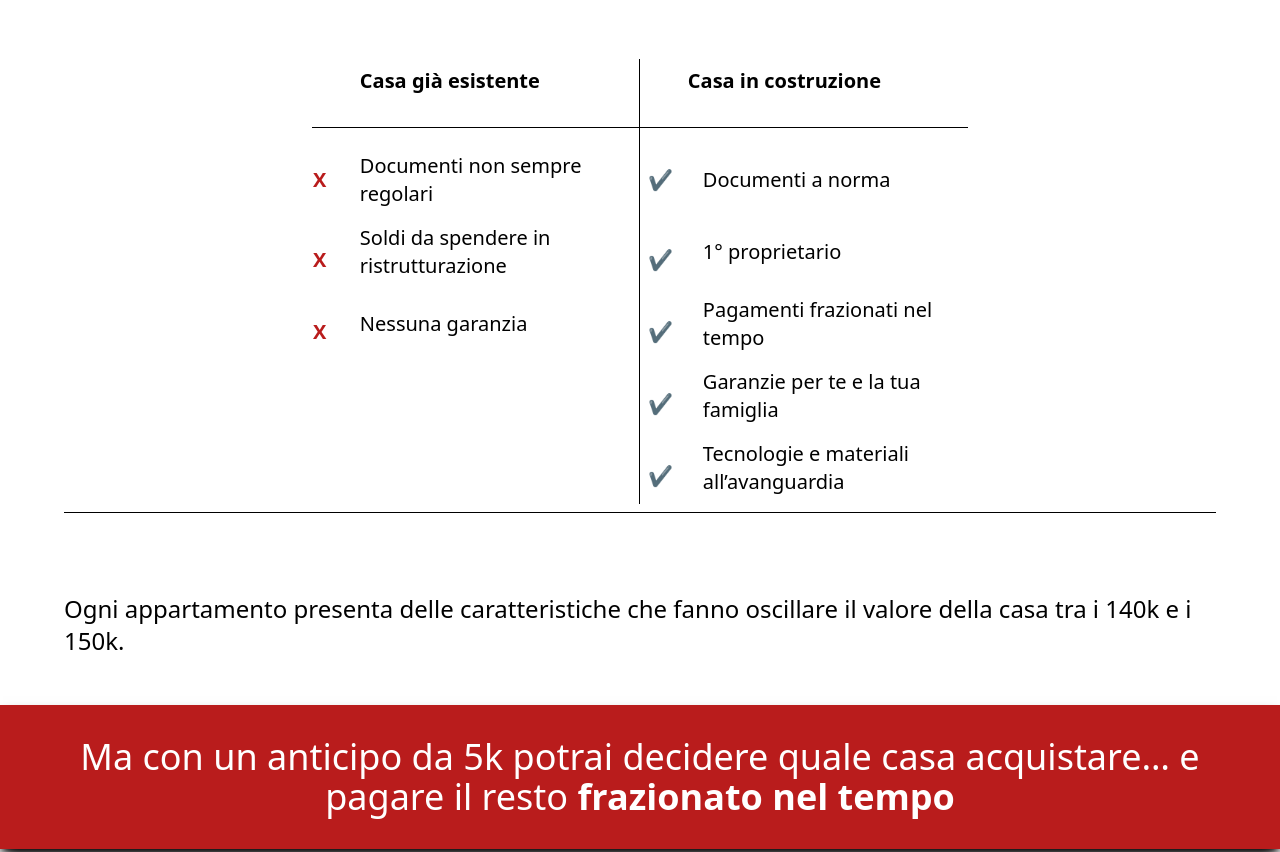
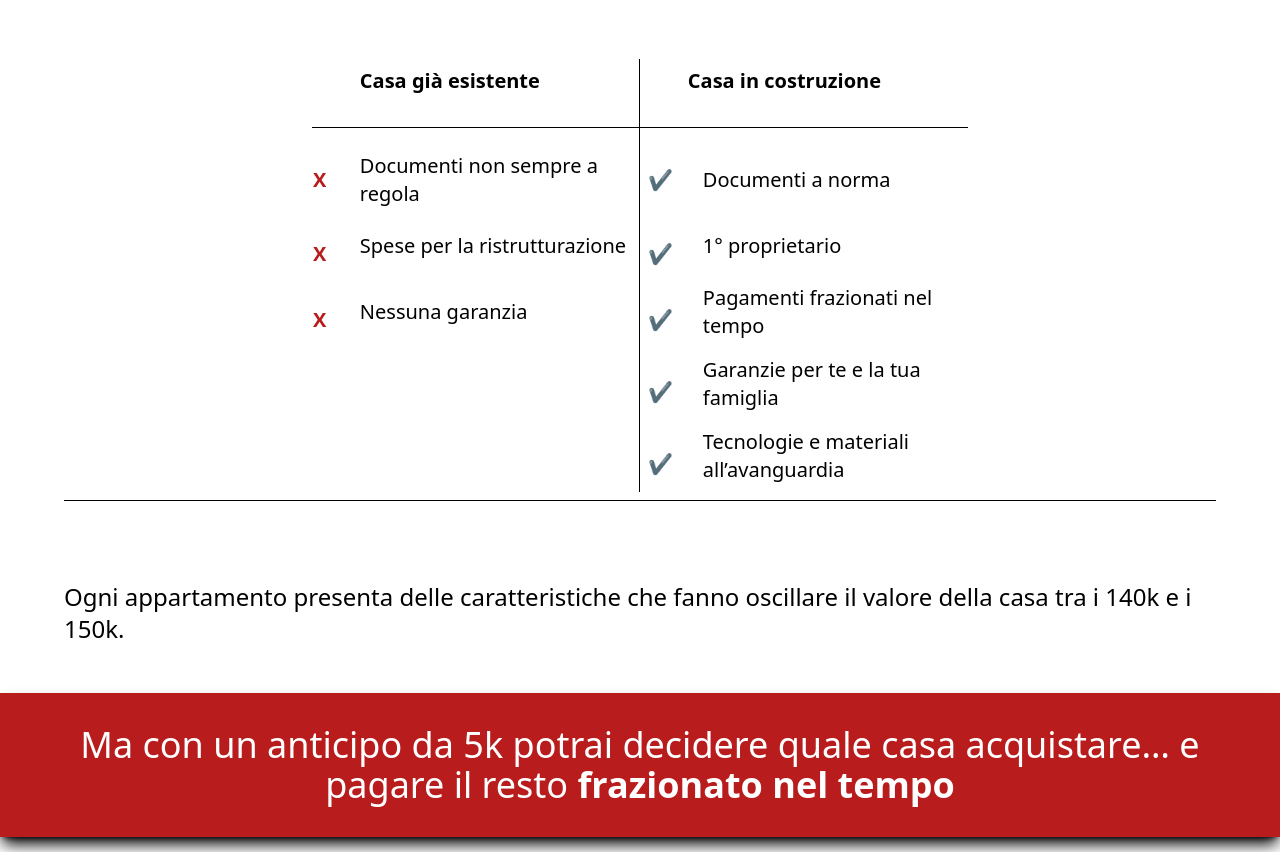
Before and after one commit to Kratos1746/Premia-Home, a website: page dist/index.html in a window 1280 px wide. Shown: the part 4600-5452 px from the top of the page. Drawn offline with nearby package versions, Linux system fonts and the light colour scheme.

Commit message:
correzioni

```diff
--- a/dist/index.html
+++ b/dist/index.html
@@ -110,13 +110,13 @@
           <tbody>
             <tr>
               <td class="pb-2 pt-6  text-red-700 font-bold">X</td>
-              <td class="pb-2 pt-6 pr-2 border-r border-black mx-4"> Documenti non sempre regolari</td>
+              <td class="pb-2 pt-6 pr-2 border-r border-black mx-4"> Documenti non sempre a regola</td>
               <td class="pb-2 pt-6 pl-2"><span class="text-green-700 font-bold">✔</span> </td>
               <td class="pb-2 pt-6 pl-4"> Documenti a norma </td>
             </tr>
             <tr>
               <td class="pb-2 pt-6  text-red-700 font-bold">X</td>
-              <td class="py-2 pr-2 border-r border-black"> Soldi da spendere in ristrutturazione</td>
+              <td class="py-2 pr-2 border-r border-black"> Spese per la ristrutturazione</td>
               <td class="pb-2 pt-6 pl-2"><span class="text-green-700 font-bold">✔</span> </td>
               <td class="py-2 pl-4"> 1° proprietario </td>
             </tr>
@@ -176,7 +176,7 @@
   <h1 class="text-4xl  text-center font-semibold mt-8 md:text-5xl 2xl:text-6xl">Premia Home</h1>
   <br>
   <h1 class="text-xl  text-center lg:text-2xl xl:text-3xl">l’agenzia giusta per te</h1> <br><br> <br>
-  <p class="text-base lg:text-xl 2xl:text-2xl">A differenza delle altre agenzie immobiliari, la maggioranza della nostra società appartiene ad una <b>S.p.A.</b> <br><br>
+  <p class="text-base lg:text-xl 2xl:text-2xl">A differenza delle altre agenzie immobiliari, Premia Home è una società di intermediazione immobiliare partecipata a maggioranza dalla Holding del gruppo Premia (<b>S.p.A.</b>). <br><br>
 
     Possediamo tutti gli strumenti e <b>servizi</b> che ci permettono di seguire i nostri clienti a 360°. <br><br>
 
```
